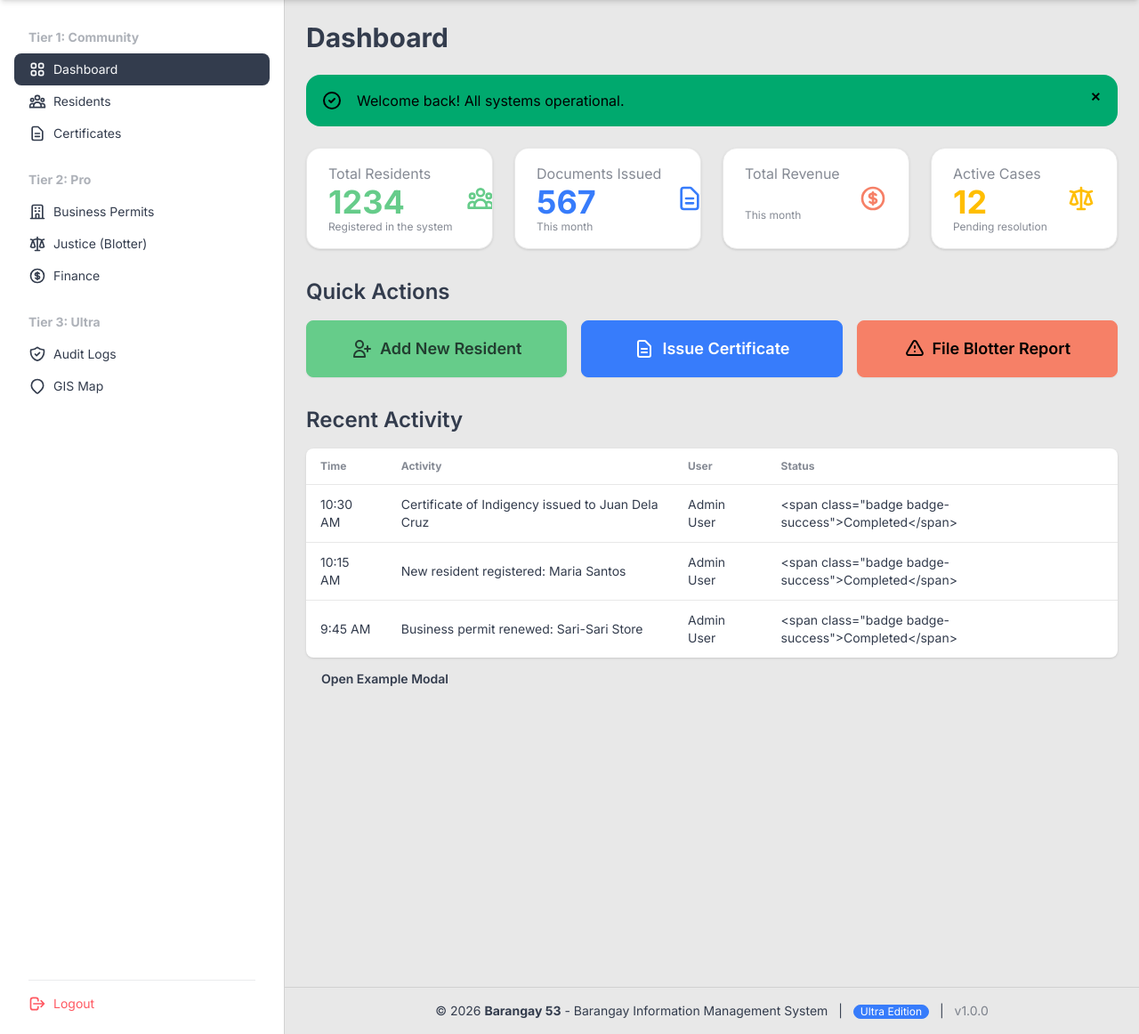
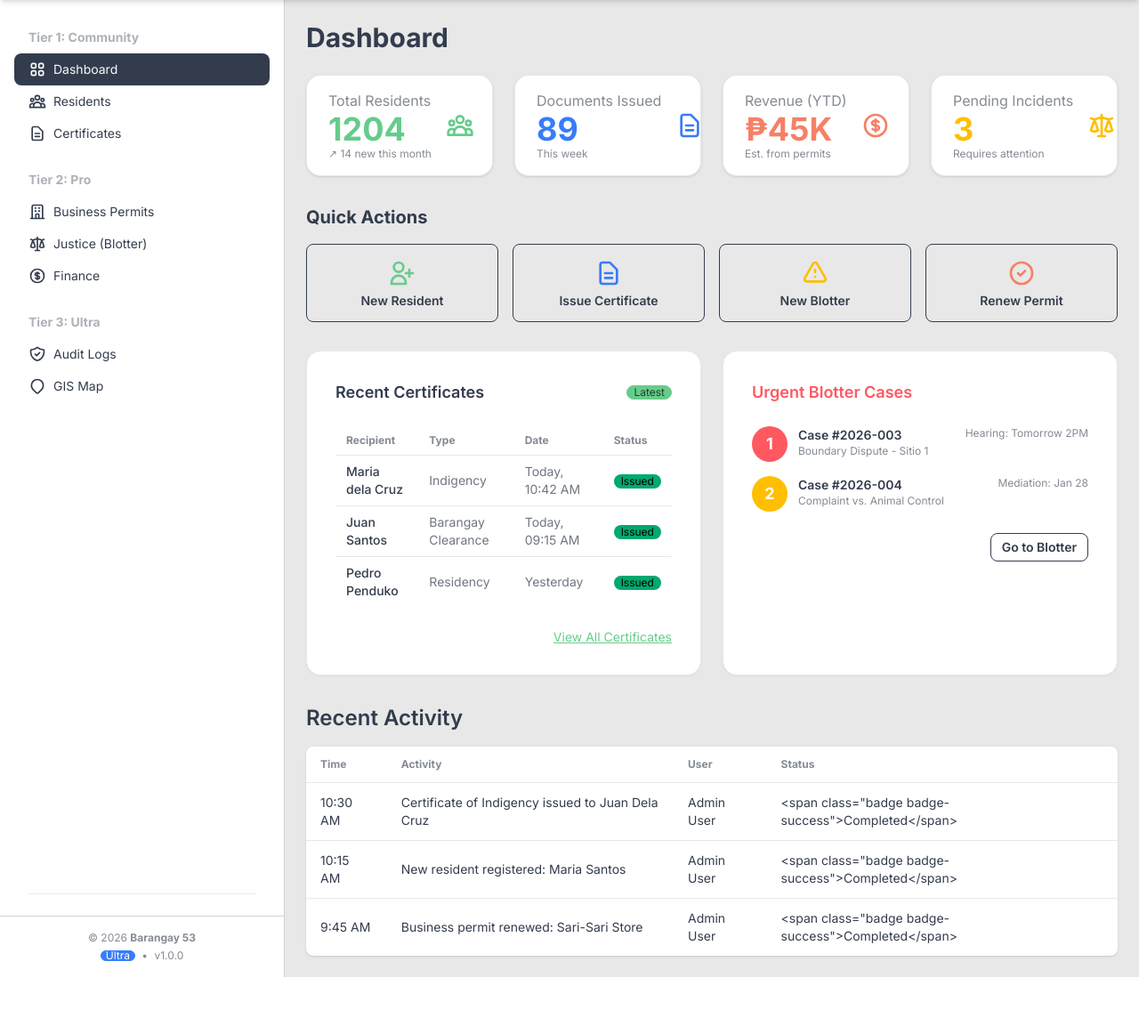
Before and after one commit to komradkat/bims2, a Django app: page / in a window 1280 px wide. Shown: the part 64-1226 px from the top of the page at 89% size. After the commit the page ends 1162 px from the top, so only its background shows below. Run offline with Django 5.2, Linux system fonts and the light colour scheme; some libraries are stand-ins or nearby versions.

Commit message:
🔧 update (ui): refine dashboard layout, add data displays, and implement tiered sidebar navigation

```diff
--- a/apps/core/views.py
+++ b/apps/core/views.py
@@ -11,11 +11,51 @@
         context = super().get_context_data(**kwargs)
         # Placeholder data for testing
         context['stats'] = {
-            'total_residents': 1234,
-            'documents_issued': 567,
+            'total_residents': 1204,
+            'documents_issued': 89,
             'total_revenue': 45000,
-            'active_cases': 12,
+            'active_cases': 3,
         }
+
+        # Recent Certificates data
+        context['recent_certificates'] = [
+            {
+                'recipient': 'Maria dela Cruz',
+                'type': 'Indigency',
+                'date': 'Today, 10:42 AM',
+                'status': 'Issued',
+            },
+            {
+                'recipient': 'Juan Santos',
+                'type': 'Barangay Clearance',
+                'date': 'Today, 09:15 AM',
+                'status': 'Issued',
+            },
+            {
+                'recipient': 'Pedro Penduko',
+                'type': 'Residency',
+                'date': 'Yesterday',
+                'status': 'Issued',
+            },
+        ]
+
+        # Urgent Blotter Cases data
+        context['urgent_cases'] = [
+            {
+                'priority_number': '1',
+                'priority_color': 'error',
+                'title': 'Case #2026-003',
+                'description': 'Boundary Dispute - Sitio 1',
+                'schedule': 'Hearing: Tomorrow 2PM',
+            },
+            {
+                'priority_number': '2',
+                'priority_color': 'warning',
+                'title': 'Case #2026-004',
+                'description': 'Complaint vs. Animal Control',
+                'schedule': 'Mediation: Jan 28',
+            },
+        ]
 
         # Data for activity table
         context['activity_headers'] = ['Time', 'Activity', 'User', 'Status']
--- a/templates/base.html
+++ b/templates/base.html
@@ -27,30 +27,29 @@
 
     {% block extra_css %}{% endblock %}
 </head>
-<body>
+<body class="h-screen overflow-hidden">
 
-<div class="flex flex-col min-h-screen">
-  {# Top Navigation Bar #}
-  {% include 'partials/topbar.html' %}
+<div class="flex flex-col h-screen">
+  {# Top Navigation Bar - Fixed at top #}
+  <div class="sticky top-0 z-30">
+    {% include 'partials/topbar.html' %}
+  </div>
 
   {# Main Content Area with Drawer (Sidebar) #}
   <div class="drawer lg:drawer-open flex-1 overflow-hidden">
     <input id="my-drawer-2" type="checkbox" class="drawer-toggle" />
 
-    {# Main Content #}
-    <div class="drawer-content flex flex-col bg-base-200 overflow-y-auto">
+    {# Main Content - Scrollable #}
+    <div class="drawer-content flex flex-col bg-base-200 h-full overflow-y-auto">
       {# Page Content #}
       <main class="flex-1 p-6">
           {% block content %}
           {# Page content goes here #}
           {% endblock %}
       </main>
-
-      {# Footer #}
-      {% include 'partials/footer.html' %}
     </div>
 
-    {# Sidebar #}
+    {# Sidebar - Fixed and scrollable #}
     {% include 'partials/sidebar.html' %}
   </div>
 </div>
--- a/templates/pages/dashboard.html
+++ b/templates/pages/dashboard.html
@@ -6,45 +6,113 @@
 <div class="container mx-auto">
     <h1 class="text-3xl font-bold mb-6">Dashboard</h1>
 
-    {# Alert Example #}
-    <div class="mb-6">
-        {% include 'components/alert.html' with type="success" message="Welcome back! All systems operational." dismissible=True %}
-    </div>
-
     {# Stats Cards using Component #}
     <div class="grid grid-cols-1 md:grid-cols-2 lg:grid-cols-4 gap-6 mb-8">
-        {% include 'components/stat_card.html' with title="Total Residents" value=stats.total_residents icon="users" color="primary" description="Registered in the system" %}
-        {% include 'components/stat_card.html' with title="Documents Issued" value=stats.documents_issued icon="document" color="secondary" description="This month" %}
-        {% include 'components/stat_card.html' with title="Total Revenue" value="₱"|add:stats.total_revenue|floatformat:0 icon="money" color="accent" description="This month" %}
-        {% include 'components/stat_card.html' with title="Active Cases" value=stats.active_cases icon="case" color="warning" description="Pending resolution" %}
+        {% include 'components/stat_card.html' with title="Total Residents" value=stats.total_residents icon="users" color="primary" description="↗︎ 14 new this month" %}
+        {% include 'components/stat_card.html' with title="Documents Issued" value=stats.documents_issued icon="document" color="secondary" description="This week" %}
+        {% include 'components/stat_card.html' with title="Revenue (YTD)" value="₱45K" icon="money" color="accent" description="Est. from permits" %}
+        {% include 'components/stat_card.html' with title="Pending Incidents" value=stats.active_cases icon="case" color="warning" description="Requires attention" %}
     </div>
 
     {# Quick Actions #}
     <div class="mb-8">
-        <h2 class="text-2xl font-semibold mb-4">Quick Actions</h2>
-        <div class="grid grid-cols-1 md:grid-cols-3 gap-4">
-            <a href="{% url 'core:residents_add' %}" class="btn btn-primary btn-lg">
-                <svg xmlns="http://www.w3.org/2000/svg" class="h-6 w-6" fill="none" viewBox="0 0 24 24" stroke="currentColor"><path stroke-linecap="round" stroke-linejoin="round" stroke-width="2" d="M18 9v3m0 0v3m0-3h3m-3 0h-3m-2-5a4 4 0 11-8 0 4 4 0 018 0zM3 20a6 6 0 0112 0v1H3v-1z" /></svg>
-                Add New Resident
+        <h2 class="text-xl font-bold mb-4">Quick Actions</h2>
+        <div class="grid grid-cols-2 md:grid-cols-4 gap-4">
+            <a href="{% url 'core:residents_add' %}" class="btn btn-outline h-auto py-4 flex flex-col items-center gap-2 hover:bg-primary hover:text-white group">
+                <svg xmlns="http://www.w3.org/2000/svg" class="h-8 w-8 text-primary group-hover:text-white" fill="none" viewBox="0 0 24 24" stroke="currentColor"><path stroke-linecap="round" stroke-linejoin="round" stroke-width="2" d="M18 9v3m0 0v3m0-3h3m-3 0h-3m-2-5a4 4 0 11-8 0 4 4 0 018 0zM3 20a6 6 0 0112 0v1H3v-1z" /></svg>
+                New Resident
             </a>
-            <a href="{% url 'core:certificates' %}" class="btn btn-secondary btn-lg">
-                <svg xmlns="http://www.w3.org/2000/svg" class="h-6 w-6" fill="none" viewBox="0 0 24 24" stroke="currentColor"><path stroke-linecap="round" stroke-linejoin="round" stroke-width="2" d="M9 12h6m-6 4h6m2 5H7a2 2 0 01-2-2V5a2 2 0 012-2h5.586a1 1 0 01.707.293l5.414 5.414a1 1 0 01.293.707V19a2 2 0 01-2 2z" /></svg>
+            <a href="{% url 'core:certificates' %}" class="btn btn-outline h-auto py-4 flex flex-col items-center gap-2 hover:bg-secondary hover:text-white group">
+                <svg xmlns="http://www.w3.org/2000/svg" class="h-8 w-8 text-secondary group-hover:text-white" fill="none" viewBox="0 0 24 24" stroke="currentColor"><path stroke-linecap="round" stroke-linejoin="round" stroke-width="2" d="M9 12h6m-6 4h6m2 5H7a2 2 0 01-2-2V5a2 2 0 012-2h5.586a1 1 0 01.707.293l5.414 5.414a1 1 0 01.293.707V19a2 2 0 01-2 2z" /></svg>
                 Issue Certificate
             </a>
-            <a href="{% url 'core:blotter_list' %}" class="btn btn-accent btn-lg">
-                <svg xmlns="http://www.w3.org/2000/svg" class="h-6 w-6" fill="none" viewBox="0 0 24 24" stroke="currentColor"><path stroke-linecap="round" stroke-linejoin="round" stroke-width="2" d="M12 9v2m0 4h.01m-6.938 4h13.856c1.54 0 2.502-1.667 1.732-3L13.732 4c-.77-1.333-2.694-1.333-3.464 0L3.34 16c-.77 1.333.192 3 1.732 3z" /></svg>
-                File Blotter Report
+            <a href="{% url 'core:blotter_list' %}" class="btn btn-outline h-auto py-4 flex flex-col items-center gap-2 hover:bg-warning hover:text-white group">
+                <svg xmlns="http://www.w3.org/2000/svg" class="h-8 w-8 text-warning group-hover:text-white" fill="none" viewBox="0 0 24 24" stroke="currentColor"><path stroke-linecap="round" stroke-linejoin="round" stroke-width="2" d="M12 9v2m0 4h.01m-6.938 4h13.856c1.54 0 2.502-1.667 1.732-3L13.732 4c-.77-1.333-2.694-1.333-3.464 0L3.34 16c-.77 1.333.192 3 1.732 3z" /></svg>
+                New Blotter
+            </a>
+            <a href="{% url 'core:business_list' %}" class="btn btn-outline h-auto py-4 flex flex-col items-center gap-2 hover:bg-accent hover:text-white group">
+                <svg xmlns="http://www.w3.org/2000/svg" class="h-8 w-8 text-accent group-hover:text-white" fill="none" viewBox="0 0 24 24" stroke="currentColor"><path stroke-linecap="round" stroke-linejoin="round" stroke-width="2" d="M9 12l2 2 4-4m6 2a9 9 0 11-18 0 9 9 0 0118 0z" /></svg>
+                Renew Permit
             </a>
         </div>
     </div>
 
-    {# Recent Activity using Data Table Component #}
+    {# Two Column Layout: Recent Certificates & Urgent Blotter Cases #}
+    <div class="grid grid-cols-1 lg:grid-cols-2 gap-6 mb-8">
+        {# Recent Certificates #}
+        <div class="card bg-base-100 shadow-sm border border-base-200">
+            <div class="card-body">
+                <div class="flex justify-between items-center mb-4">
+                    <h2 class="card-title text-lg">Recent Certificates</h2>
+                    <span class="badge badge-sm badge-primary">Latest</span>
+                </div>
+
+                <div class="overflow-x-auto">
+                    <table class="table table-sm">
+                        <thead>
+                            <tr class="text-xs text-base-content/60">
+                                <th>Recipient</th>
+                                <th>Type</th>
+                                <th>Date</th>
+                                <th>Status</th>
+                            </tr>
+                        </thead>
+                        <tbody>
+                            {% for cert in recent_certificates %}
+                            <tr class="hover">
+                                <td class="font-medium">{{ cert.recipient }}</td>
+                                <td class="text-sm text-base-content/70">{{ cert.type }}</td>
+                                <td class="text-sm text-base-content/70">{{ cert.date }}</td>
+                                <td>
+                                    <span class="badge badge-success badge-sm">{{ cert.status }}</span>
+                                </td>
+                            </tr>
+                            {% endfor %}
+                        </tbody>
+                    </table>
+                </div>
+
+                <div class="card-actions justify-end mt-4">
+                    <a href="{% url 'core:certificates' %}" class="link link-primary text-sm">View All Certificates</a>
+                </div>
+            </div>
+        </div>
+
+        {# Urgent Blotter Cases #}
+        <div class="card bg-base-100 shadow-sm border border-base-200">
+            <div class="card-body">
+                <h2 class="card-title text-lg text-error mb-4">Urgent Blotter Cases</h2>
+
+                <div class="space-y-4">
+                    {% for case in urgent_cases %}
+                    <div class="flex gap-3">
+                        <div class="avatar placeholder">
+                            <div class="bg-{{ case.priority_color }} text-white rounded-full w-10 h-10">
+                                <span class="text-lg font-bold">{{ case.priority_number }}</span>
+                            </div>
+                        </div>
+                        <div class="flex-1">
+                            <div class="font-semibold text-sm">{{ case.title }}</div>
+                            <div class="text-xs text-base-content/60">{{ case.description }}</div>
+                        </div>
+                        <div class="text-right text-xs text-base-content/60">
+                            {{ case.schedule }}
+                        </div>
+                    </div>
+                    {% endfor %}
+                </div>
+
+                <div class="card-actions justify-end mt-4">
+                    <a href="{% url 'core:blotter_list' %}" class="btn btn-sm btn-outline">Go to Blotter</a>
+                </div>
+            </div>
+        </div>
+    </div>
+
+    {# Recent Activity (moved below) #}
     <div>
         <h2 class="text-2xl font-semibold mb-4">Recent Activity</h2>
         {% include 'components/data_table.html' with headers=activity_headers rows=activity_rows actions=False %}
     </div>
-
-    {# Example Modal (hidden by default) #}
-    {% include 'components/modal.html' with modal_id="example_modal" title="Example Modal" show_trigger=True trigger_text="Open Example Modal" trigger_variant="ghost" %}
 </div>
 {% endblock %}
--- a/templates/partials/sidebar.html
+++ b/templates/partials/sidebar.html
@@ -1,9 +1,11 @@
 {% load static %}
 
 {# Sidebar Navigation - Extracted from prototype/static/js/layout.js #}
-<div class="drawer-side z-20">
+<div class="drawer-side z-20 h-full">
   <label for="my-drawer-2" aria-label="close sidebar" class="drawer-overlay"></label>
-  <ul class="menu p-4 w-80 min-h-full bg-base-100 text-base-content border-r border-base-300">
+  <div class="flex flex-col w-80 h-full bg-base-100 border-r border-base-300">
+    {# Menu - Scrollable #}
+    <ul class="menu p-4 flex-1 overflow-y-auto text-base-content">
 
     {# Tier 1: Community Edition #}
     <li class="menu-title mt-2">Tier 1: Community</li>
@@ -62,13 +64,20 @@
       </a>
     </li>
 
-    {# Spacer to push logout to bottom #}
+    {# Spacer to push footer to bottom #}
     <li class="mt-auto"></li>
-    <li>
-      <a class="text-error" href="#">
-        <svg xmlns="http://www.w3.org/2000/svg" class="h-5 w-5" fill="none" viewBox="0 0 24 24" stroke="currentColor"><path stroke-linecap="round" stroke-linejoin="round" stroke-width="2" d="M17 16l4-4m0 0l-4-4m4 4H7m6 4v1a3 3 0 01-3 3H6a3 3 0 01-3-3V7a3 3 0 013-3h4a3 3 0 013 3v1" /></svg>
-        Logout
-      </a>
-    </li>
   </ul>
+
+  {# Footer in Sidebar - Fixed at bottom #}
+  <div class="p-4 border-t border-base-300 bg-base-100 shrink-0">
+    <p class="text-xs text-center text-base-content/60">
+      © 2026 <strong>{{ barangay_info.name }}</strong>
+    </p>
+    <p class="text-xs text-center text-base-content/60 mt-1">
+      <span class="badge badge-xs badge-{{ tier_info.badge_color }}">{{ tier_info.name }}</span>
+      <span class="mx-1">•</span>
+      <span>v1.0.0</span>
+    </p>
+  </div>
+  </div>
 </div>
```
